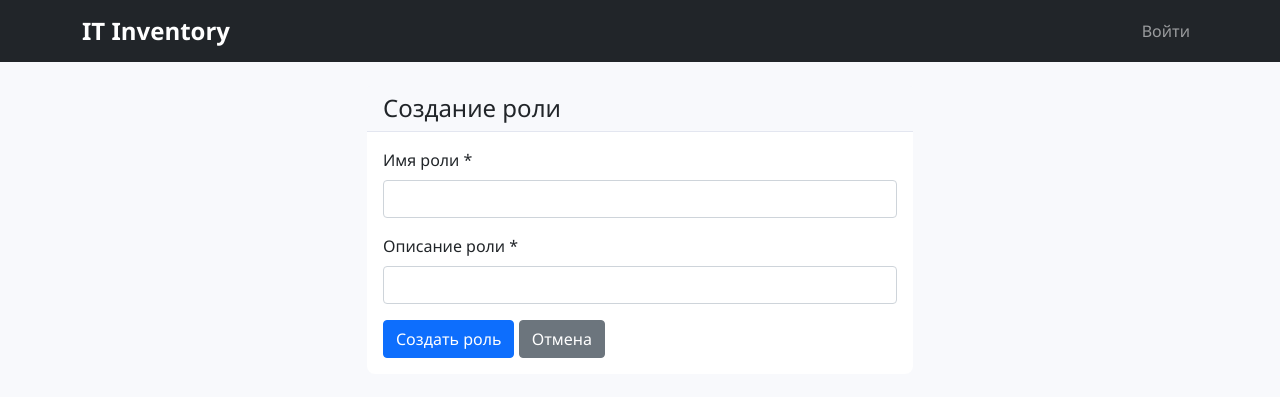
After one commit to mifik43/it-inventory, a Flask app: page /create_role in a window 1280 px wide. The commit adds this page. Shown: the top 397 px of the page. Run offline with Flask 3, Linux system fonts and the light colour scheme.

Commit message:
Создание роли

```diff
--- a/roles_page.py
+++ b/roles_page.py
@@ -1,6 +1,7 @@
 from flask import render_template, request, redirect, url_for, flash, session, Blueprint
 from database import get_db
-from database_roles import read_all_roles
+from database_roles import read_all_roles, save_role
+from permissions import Role
 
 
 bluprint_roles_routes = Blueprint("roles", __name__)
@@ -12,3 +13,16 @@ def roles():
     roles = read_all_roles()
 
     return render_template('roles.html', roles=roles)
+
+@bluprint_roles_routes.route('/create_role', methods=['GET', 'POST'])
+def create_role():
+    if request.method == 'POST':
+        role_name = request.form['name']
+        role_desc = request.form['description']
+
+        role = Role(id=None, name=role_name, description=role_desc)
+        save_role(role)
+
+        return redirect(url_for('roles.roles'))
+
+    return render_template('create_role.html')
--- /dev/null
+++ b/templates/create_role.html
@@ -0,0 +1,29 @@
+{% extends "base.html" %}
+
+{% block content %}
+<div class="row justify-content-center">
+    <div class="col-md-6">
+        <div class="card">
+            <div class="card-header">
+                <h4 class="card-title mb-0">Создание роли</h4>
+            </div>
+            <div class="card-body">
+                <form method="POST">
+                    <div class="mb-3">
+                        <label for="name" class="form-label">Имя роли *</label>
+                        <input type="text" class="form-control" id="name" name="name" required />
+                    </div>
+
+                    <div class="mb-3">
+                        <label for="description" class="form-label">Описание роли *</label>
+                        <input type="text" class="form-control" id="description" name="description" />
+                    </div>
+
+                    <button type="submit" class="btn btn-primary">Создать роль</button>
+                    <a href="{{ url_for('roles.roles') }}" class="btn btn-secondary">Отмена</a>
+                </form>
+            </div>
+        </div>
+    </div>
+</div>
+{% endblock %}
--- a/templates/roles.html
+++ b/templates/roles.html
@@ -3,7 +3,7 @@
 {% block content %}
 <div class="d-flex justify-content-between align-items-center mb-4">
     <h2>Управление ролями</h2>
-    <a href="{{ url_for('users.create_user') }}" class="btn btn-primary">Создать роль</a>
+    <a href="{{ url_for('roles.create_role') }}" class="btn btn-primary">Создать роль</a>
 </div>
 
 <div class="table-responsive">
```
Also changed, not shown: database_roles.py (+23 -3 lines).
